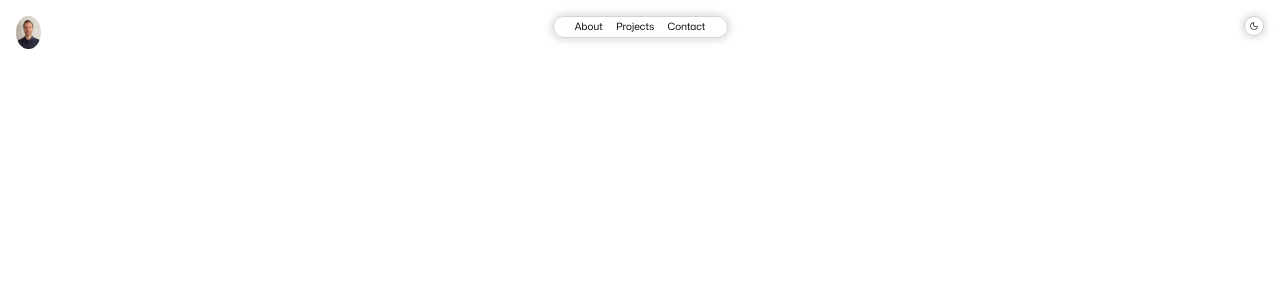
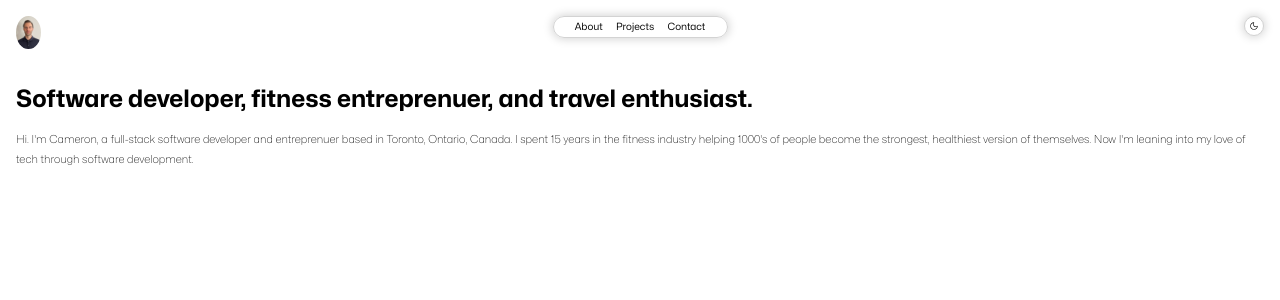
Before and after one commit to cameronmakarchuk/portfolio-site-client, a React (Create React App) app: page / in a window 1280 px wide. Shown: the top 300 px of the page. Built offline with nearby package versions, Linux system fonts and the light colour scheme.

Commit message:
Add HomePage, modify PageHeader and MainHero

```diff
--- a/src/App.tsx
+++ b/src/App.tsx
@@ -1,18 +1,17 @@
-import React from 'react';
-import './App.scss';
-import { BrowserRouter, Routes, Route } from 'react-router-dom';
-import PageHeader from './components/PageHeader/PageHeader';
+import React from "react";
+import "./App.scss";
+import { BrowserRouter, Routes, Route } from "react-router-dom";
+import PageHeader from "./components/PageHeader/PageHeader";
+import HomePage from "./pages/HomePage/HomePage";
 
 function App() {
   return (
     <BrowserRouter>
       <PageHeader />
       <Routes>
-        <Route path="/" element="" />
+        <Route path="/" element={<HomePage />} />
       </Routes>
-
     </BrowserRouter>
-
   );
 }
 
--- a/src/components/MainHero/MainHero.scss
+++ b/src/components/MainHero/MainHero.scss
@@ -1,3 +1,17 @@
 @use "../../styles/partials/mixins" as *;
 @use "../../styles/partials/variables" as *;
 @use "../../styles/partials/typography" as *;
+
+.main-hero {
+    @include mainSection;
+
+    &__title {
+        @include pageTitle;
+        margin: 1.0rem 0;
+    }
+
+    &__intro {
+        @include bodyCopy;
+        line-height: 1.25rem;
+    }
+}
--- a/src/components/MainHero/MainHero.tsx
+++ b/src/components/MainHero/MainHero.tsx
@@ -1,12 +1,25 @@
+import React from "react";
 import "./MainHero.scss";
 
 export default function MainHero(): JSX.Element {
   return (
     <section className="main-hero">
       <h1 className="main-hero__title">
-        Hi, I'm Cameron. I'm a software developer, fitness entreprenuer, and
-        travel enthusiast.
+        Software developer, fitness entreprenuer, and travel enthusiast.
       </h1>
+      <p className="main-hero__intro">
+        Hi. I'm Cameron, a full-stack software developer and entreprenuer based
+        in Toronto, Ontario, Canada. I spent 15 years in the fitness industry
+        helping 1000's of people become the strongest, healthiest version of
+        themselves. Now I'm leaning into my love of tech through software
+        development.
+      </p>
+      {/* <div className="main-hero__social-icons">
+        <img src="" alt="twitter icon" className="main-hero__social-icon" />
+        <img src="" alt="instagram icon" className="main-hero__social-icon" />
+        <img src="" alt="linkedin icon" className="main-hero__social-icon" />
+        <img src="" alt="github icon" className="main-hero__social-icon" />
+      </div> */}
     </section>
   );
 }
--- a/src/components/PageHeader/PageHeader.scss
+++ b/src/components/PageHeader/PageHeader.scss
@@ -3,10 +3,8 @@
 @use "../../styles/partials/typography" as *;
 
 .page-header {
-    margin: 0;
-    width: 100vw;
+    @include mainSection;
     position: relative;
-    padding: 1.0rem;
 
     &__profile-img {
         width: 25px;
--- a/src/components/PageHeader/PageHeader.tsx
+++ b/src/components/PageHeader/PageHeader.tsx
@@ -1,3 +1,4 @@
+import React from "react";
 import "./PageHeader.scss";
 import darkToggleIcon from "../../assets/icons/dark_mode_FILL0_wght400_GRAD0_opsz48.svg";
 import _lightToggleIcon from "../../assets/icons/light_mode_FILL0_wght400_GRAD0_opsz48.svg";
--- /dev/null
+++ b/src/pages/HomePage/HomePage.tsx
@@ -0,0 +1,6 @@
+import React from "react";
+import MainHero from "../../components/MainHero/MainHero";
+
+export default function HomePage(): JSX.Element {
+  return <MainHero />;
+}
--- a/src/styles/partials/_mixins.scss
+++ b/src/styles/partials/_mixins.scss
@@ -1,7 +1,14 @@
 @use "./typography";
 @use "./variables";
 
+@mixin mainSection {
+    width: 100vw;
+    margin: 0;
+    padding: 1.0rem;
+}
+
 @mixin pageTitle {
+    margin: 0;
     font-family: "Mona Sans";
     font-size: 24px;
     font-weight: 700;
@@ -9,8 +16,9 @@
 }
 
 @mixin bodyCopy {
+    margin: 0;
     font-family: "Mona Sans";
-    font-size: 12px;
+    font-size: 11px;
     font-weight: 200;
     color: black;
 }
```
